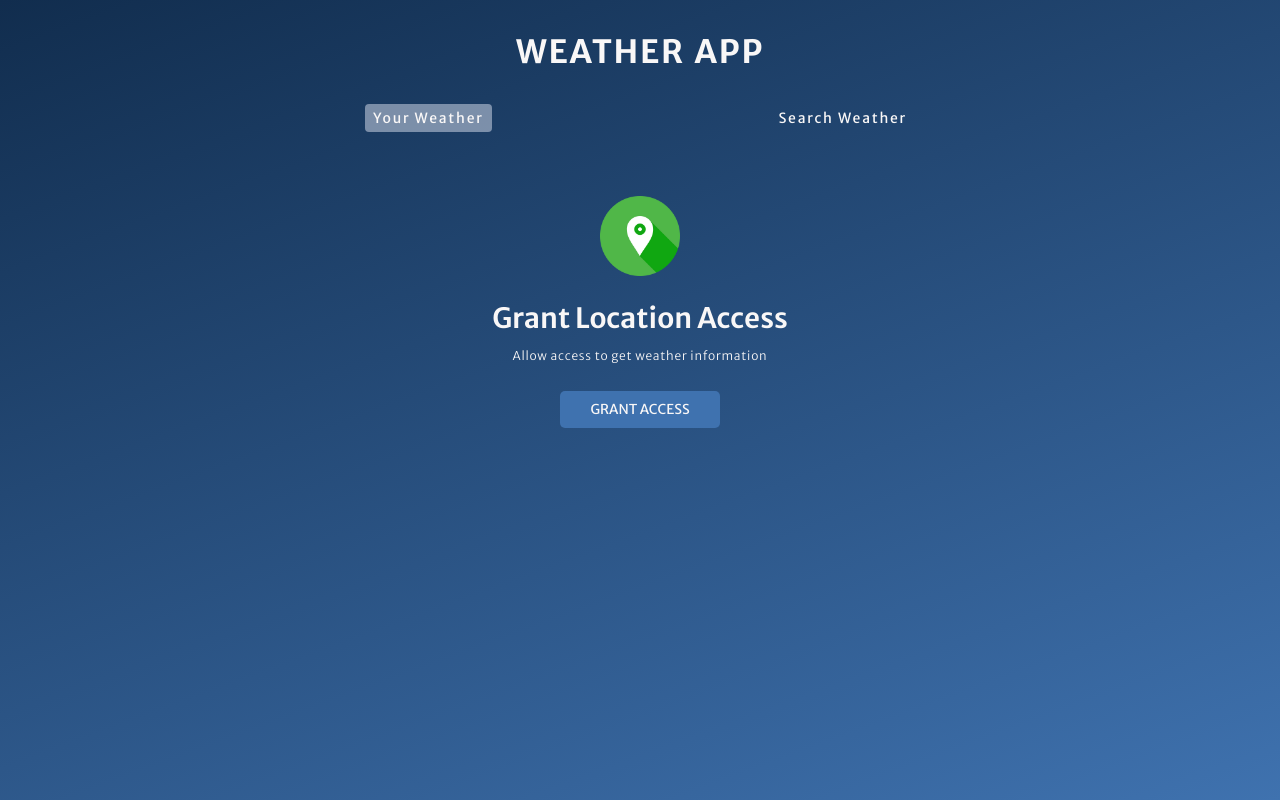
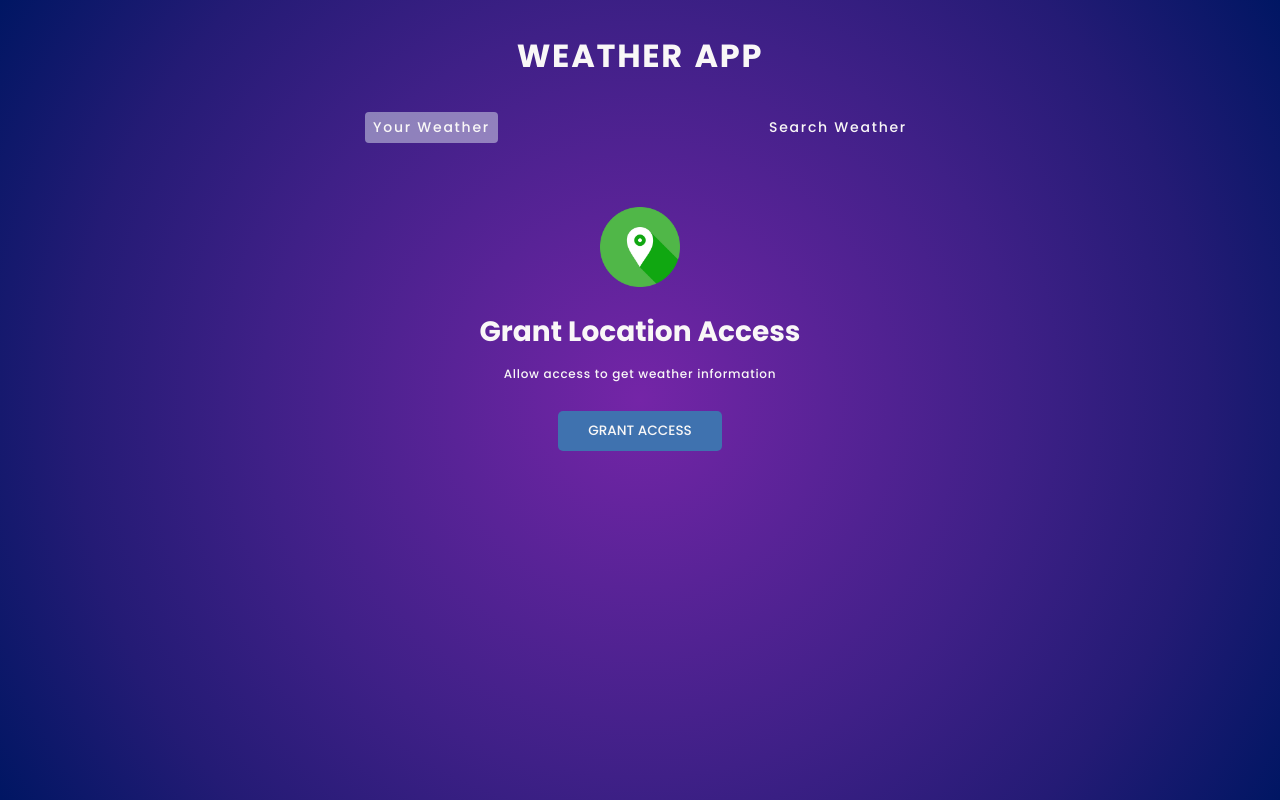
Before and after one commit to mhdamaan79/WeatherWhiz, a plain HTML site: page index.html in a window 1280 px wide. Drawn offline with Linux system fonts and the light colour scheme.

Commit message:
little updates in style.css

```diff
--- a/style.css
+++ b/style.css
@@ -1,10 +1,12 @@
+@import url("https://fonts.googleapis.com/css2?family=Poppins:wght@500;700;800&display=swap");
+
 *,
 *::before,
 *::after {
   margin: 0;
   padding: 0;
   box-sizing: border-box;
-    font-family: "Merriweather Sans", sans-serif;
+  font-family: "Poppins", sans-serif;
 }
 
 :root {
@@ -19,8 +21,16 @@
   width: 100vw;
   overflow-x: hidden;
   color: var(--colorLight2);
-    background-color: #112d4e;
-    background-image: linear-gradient(160deg, #112d4e 0%, #3f72af 100%);
+  /* background-color: #112d4e; */
+  background-image: radial-gradient(
+    circle,
+    #7425a7,
+    #592397,
+    #3f2087,
+    #241b75,
+    #001663
+  );
+  /* background-image: linear-gradient(160deg, #112d4e 0%, #3f72af 100%); */
 }
 
 /* Heading and Tab Container
@@ -71,6 +81,12 @@ h1 {
   border-radius: 5px;
   cursor: pointer;
   background-color: var(--colorDark2);
+}
+
+.btn:hover {
+  box-shadow: 0px 0px 20px hsl(254, 80%, 60%);
+  transition: all ease-in-out 0.5s;
+  cursor: pointer;
 }
 
 .subContainer {
```
Lines whose indentation alone changed are shown as unchanged.
